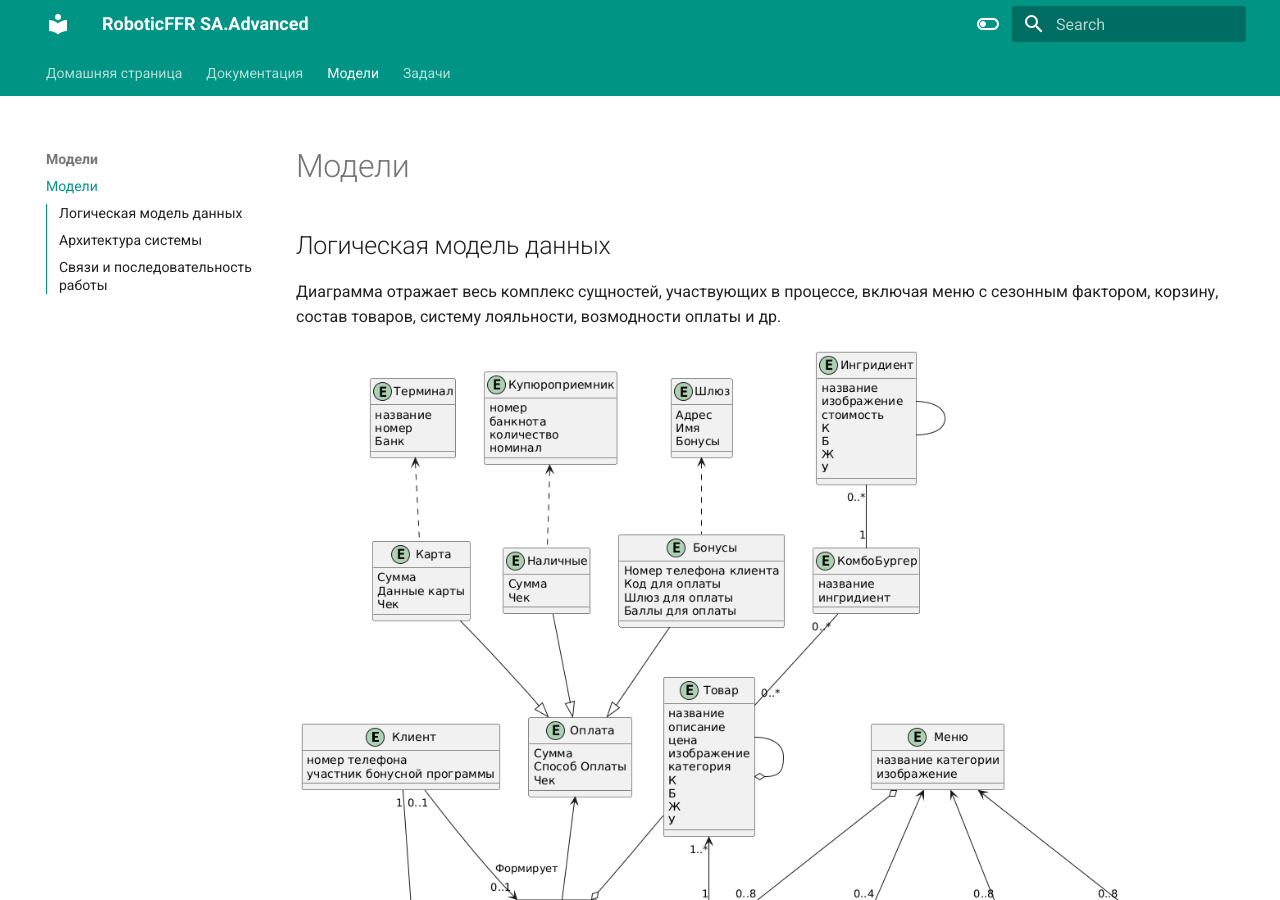
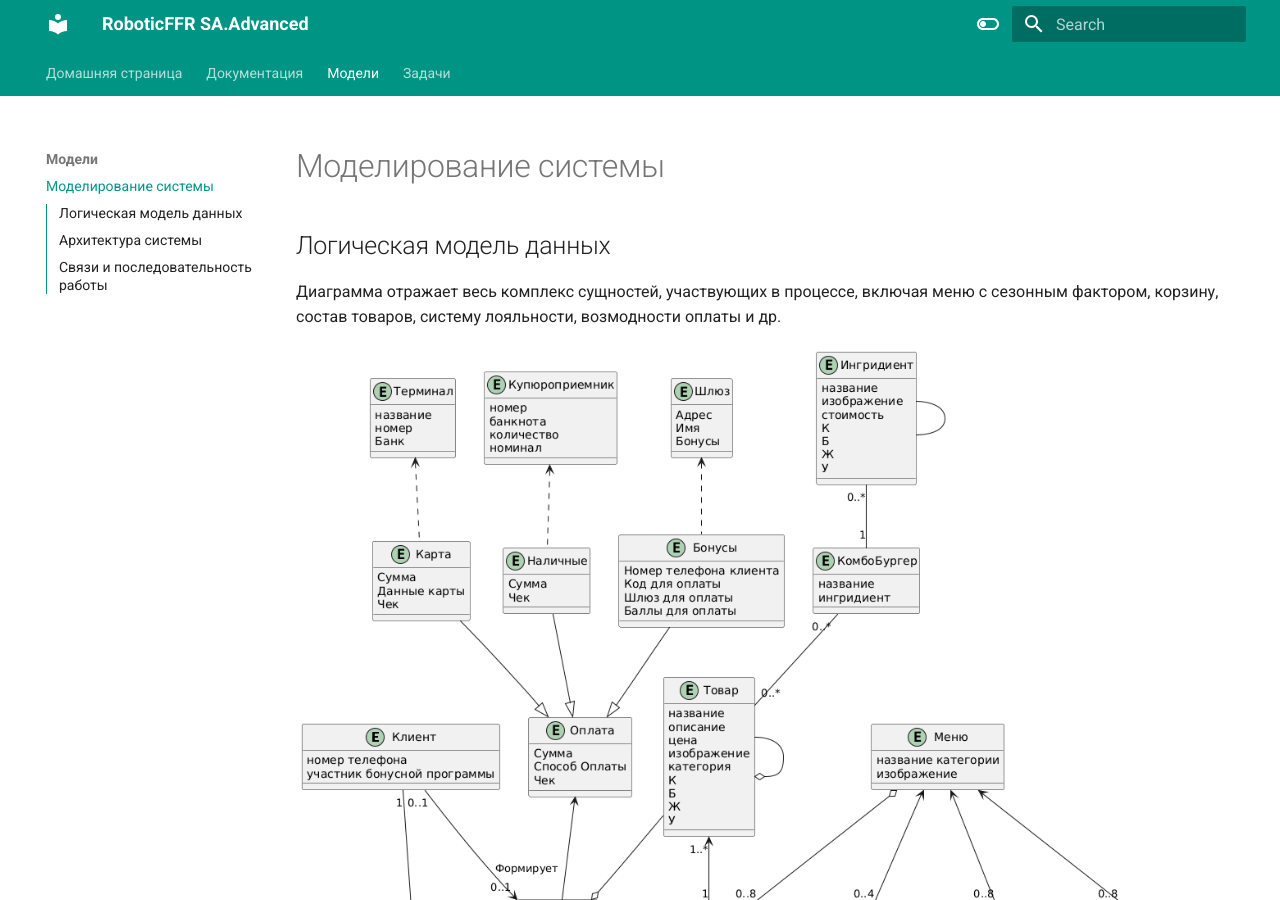
Before and after one commit to tsvetkoviu/RoboFFRv1, an MkDocs documentation site: the page built from docs/architecture.md, in a window 1280 px wide and 900 px high. Built offline with MkDocs 1.6.1 and Material for MkDocs 9.7.7, drawn with Linux system fonts in a browser that asks for light colours.

Commit message:
Update architecture.md

```diff
--- a/docs/architecture.md
+++ b/docs/architecture.md
@@ -1,4 +1,4 @@
-# Модели
+# Моделирование системы
 
 ## Логическая модель данных
 
```
